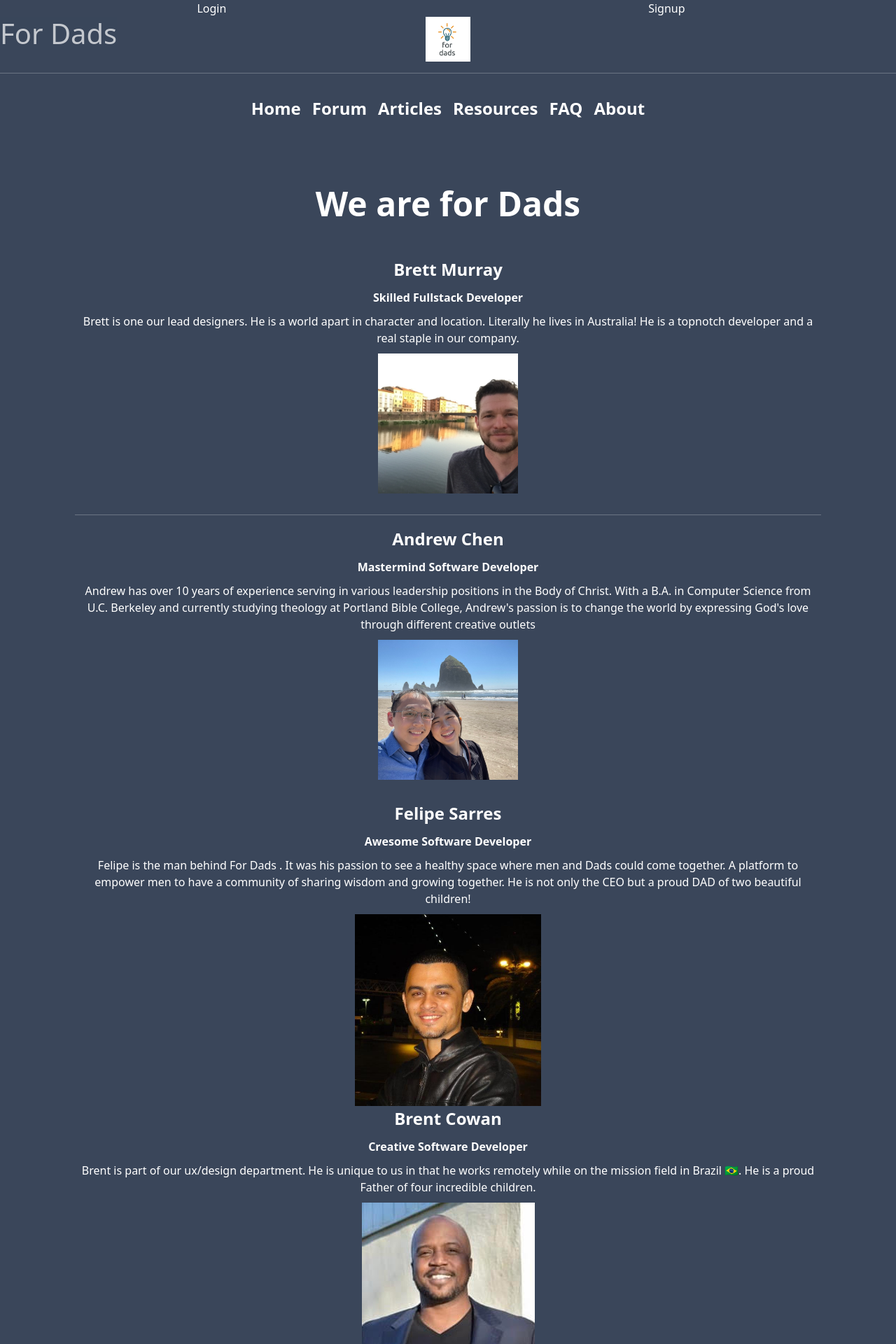
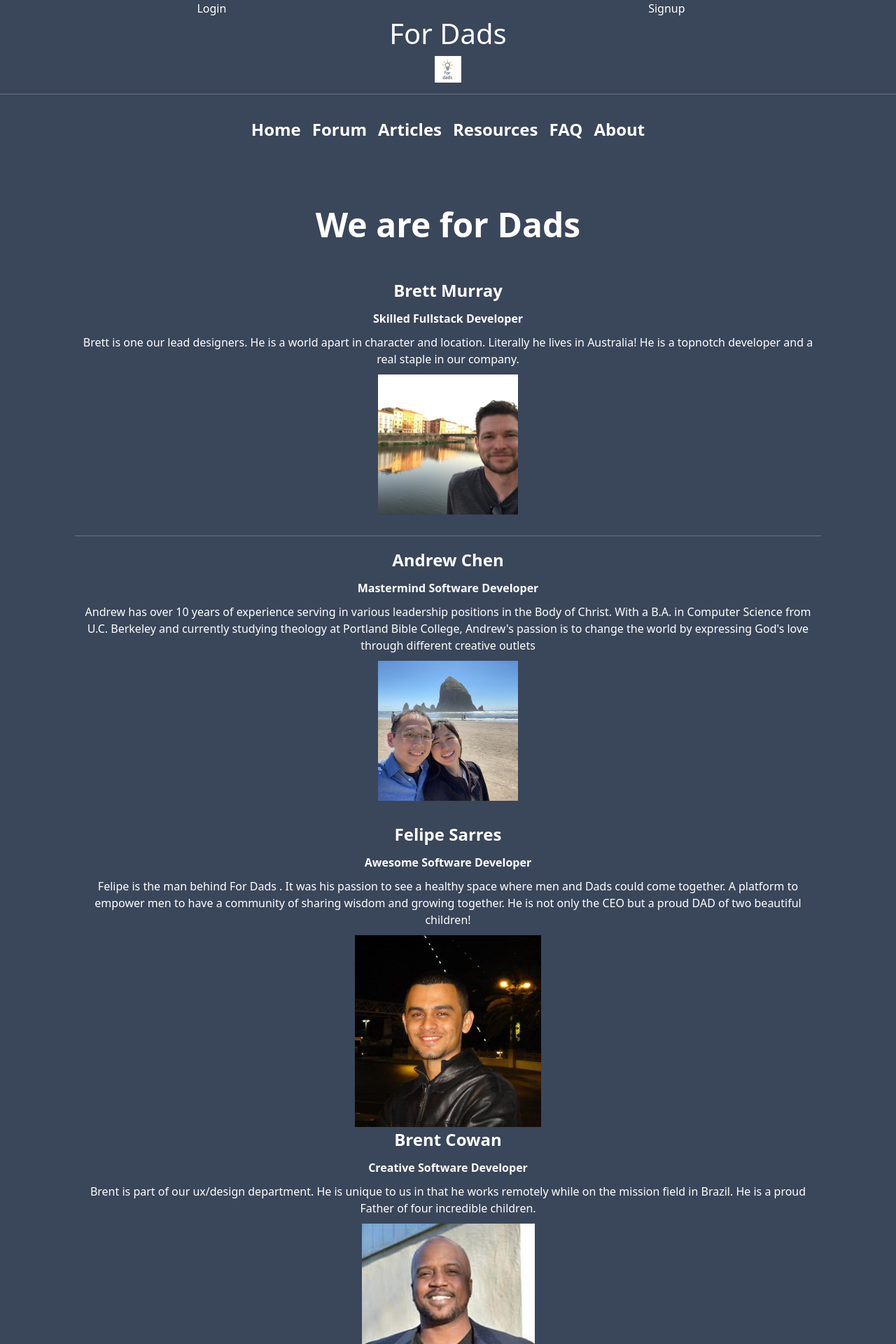
Before and after one commit to bethel-school-of-technology/team-jsdevstars-frontend, a React (Create React App) app: page /about in a window 1280 px wide. Shown: the top 1920 px of the page at 70% size. Built offline with nearby package versions, Linux system fonts and the light colour scheme; no server answers.

Commit message:
h1-title moved to the right side as user scrolls down, opacity added

```diff
--- a/src/components/About.js
+++ b/src/components/About.js
@@ -39,7 +39,7 @@ function About() {
             <header className="about-team-member-name">Brent Cowan</header>
             <div className="about-team-member-position">Creative Software Developer</div>
             <div className="about-team-member-bio">
-                Brent is part of our ux/design department. He is unique to us in that he works remotely while on the mission field in Brazil 🇧🇷.
+                Brent is part of our ux/design department. He is unique to us in that he works remotely while on the mission field in Brazil.
                 He is a proud Father of four incredible children.
             </div>
             <img src="/brent.jpg" alt="brent.jpg" />
--- a/src/components/HomeCarousel.js
+++ b/src/components/HomeCarousel.js
@@ -12,7 +12,7 @@ function CarouselFade() {
           alt="First slide"
         />
         <Carousel.Caption>
-          <h3>Father's support</h3>
+          <h3>A dad is the be</h3>
           <p>Nulla vitae elit libero, a pharetra augue mollis interdum.</p>
         </Carousel.Caption>
       </Carousel.Item>
--- a/src/components/Navigation.js
+++ b/src/components/Navigation.js
@@ -1,23 +1,46 @@
-import React from "react";
-import { Link, Outlet, useNavigate, NavLink } from "react-router-dom";
-import { Navbar, Nav, Form } from 'react-bootstrap'
-import Stack from 'react-bootstrap/Stack'
+import React, { useEffect } from 'react';
+import { NavLink, Outlet, useNavigate, Link } from 'react-router-dom';
+import { Navbar, Nav} from 'react-bootstrap';
+import Stack from 'react-bootstrap/Stack';
 import '../styles/Navigation.css';
-import Footer from "./Footer";
+import Footer from './Footer';
 
 function Navigation() {
+    useEffect(() => {
+        window.addEventListener('scroll', handleScroll);
+        return () => {
+            window.removeEventListener('scroll', handleScroll);
+        }
+    }, []);
+
+    function handleScroll() {
+        const h1 = document.querySelector('.h1-title');
+        const img = document.querySelector('.img-title');
+        if (window.scrollY > 0) {
+            h1.style.color = "lightgrey";
+            h1.style.position = 'fixed';
+            h1.style.left = '25%';
+            img.style.opacity = '0.5';
+        } else {
+            h1.style.color = "white";
+            h1.style.position = 'relative';
+            h1.style.left = '0';
+            img.style.opacity = '4.5';
+        }
+    }
+
     let navigate = useNavigate();
     function handleSearch(event) {
-        if (event.target.value === "") return;
+        if (event.target.value === '') return;
         event.preventDefault();
         navigate(`/${event.target.value}/search`)
     }
 
-    function signinorout() {
+    function signInOrOut() {
         let token = localStorage.getItem('myUserToken');
         function signOut() {
-            localStorage.removeItem('user')
-            localStorage.removeItem('myUserToken')
+            localStorage.removeItem('user');
+            localStorage.removeItem('myUserToken');
         }
         if (token) {
             let user = localStorage.getItem('user');
@@ -29,20 +52,20 @@ function Navigation() {
             )
         } else {
             return (
-                <div className="header-links" >
+                <div className="header-links">
                     <Link className="nav-link text-white" to="/login">Login</Link>
                     <Link className="nav-link text-white" to="/signup">Signup</Link>
-                </div >
+                </div>
             )
         }
     }
 
     return (
         <>
-            <div>{signinorout()}</div>
+            <div>{signInOrOut()}</div>
             <div className="title">
-                <h1 className='h1-title'>For Dads</h1>
-                <img style={{ width: '5%', left: '-10%' }} src='../logo.png' alt='logo for dads site'></img>
+                <h1 className="h1-title">For Dads</h1>
+                <img className="img-title" style={{ width: '3%', left: '59%', top: '7.5%' }} src="../logo.png" alt="logo for dads site"></img>
                 <br />
                 <hr />
             </div>
@@ -65,3 +88,91 @@ function Navigation() {
 }
 
 export default Navigation;
+
+
+// import React, { useEffect } from "react";
+// import { Link, Outlet, useNavigate, NavLink } from "react-router-dom";
+// import { Navbar, Nav, Form } from 'react-bootstrap'
+// import Stack from 'react-bootstrap/Stack'
+// import '../styles/Navigation.css';
+// import Footer from "./Footer";
+
+// function Navigation() {
+//     useEffect(() => {
+//         window.addEventListener('scroll', handleScroll);
+//         return () => {
+//             window.removeEventListener('scroll', handleScroll);
+//         }
+//     }, []);
+
+//     function handleScroll() {
+//         const h1 = document.querySelector('.h1-title');
+//         const img = document.querySelector('.img-title');
+//         if (window.scrollY > 0) {
+//             h1.style.color = "white";
+//             img.style.opacity = '0.5';
+//         } else {
+//             h1.style.color = "white";
+//             img.style.opacity = '4.5';
+//         }
+//     }
+
+//     let navigate = useNavigate();
+//     function handleSearch(event) {
+//         if (event.target.value === "") return;
+//         event.preventDefault();
+//         navigate(`/${event.target.value}/search`)
+//     }
+
+//     function signinorout() {
+//         let token = localStorage.getItem('myUserToken');
+//         function signOut() {
+//             localStorage.removeItem('user')
+//             localStorage.removeItem('myUserToken')
+//         }
+//         if (token) {
+//             let user = localStorage.getItem('user');
+//             return (
+//                 <div className="header-links">
+//                     <p>Welcome, {user}!</p>
+//                     <Link onClick={signOut} className="nav-link text-white">Log out</Link>
+//                 </div>
+//             )
+//         } else {
+//             return (
+//                 <div className="header-links" >
+//                     <Link className="nav-link text-white" to="/login">Login</Link>
+//                     <Link className="nav-link text-white" to="/signup">Signup</Link>
+//                 </div >
+//             )
+//         }
+//     }
+
+//     return (
+//         <>
+//             <div>{signinorout()}</div>
+//             <div className="title">
+//                 <h1 className='h1-title'>For Dads</h1>
+//                 <img className='img-title' style={{ width: '3%', left: '59%', top: '7.5%' }} src='../logo.png' alt='logo for dads site'></img>
+//                 <br />
+//                 <hr />
+//             </div>
+//             <Navbar className="justify-content-center">
+//                 <Nav className="pageLinks">
+//                     <NavLink className="nav-link text-white" to="/">Home</NavLink>
+//                     <NavLink className="nav-link text-white" to="/forum">Forum</NavLink>
+//                     <NavLink className="nav-link text-white" to="/articles">Articles</NavLink>
+//                     <NavLink className="nav-link text-white" to="/resources">Resources</NavLink>
+//                     <NavLink className="nav-link text-white" to="/faq">FAQ</NavLink>
+//                     <NavLink className="nav-link text-white" to="/about">About</NavLink>
+//                 </Nav>
+//             </Navbar>
+//             <Stack className="col-md-10 mx-auto mt-3">
+//                 <Outlet />
+//             </Stack>
+//             <Footer />
+//         </>
+//     );
+// }
+
+// export default Navigation;
--- a/src/styles/Navigation.css
+++ b/src/styles/Navigation.css
@@ -31,14 +31,23 @@ Link {
   margin-left: -20px;
 }
 
-.h1-title {
+ .h1-title {
   position: fixed;
-  left: 0;
-  opacity: 0.7;
   transition: all 0.5s;
+  width: 100%;
+  color: #FFF;
 }
 
 .h1-title.scrolled {
-  left: -20px;
-  opacity: 0.5;
+  opacity: 0.1;
+  color: #FFF;
 }
+
+.h1-title {
+  position: fixed;
+  top: 10;
+  left: 0;
+  z-index: 10;
+  width: 100%;
+  color: white;
+}
```
Also changed, not shown: src/styles/About.css (+3 -14 lines).
